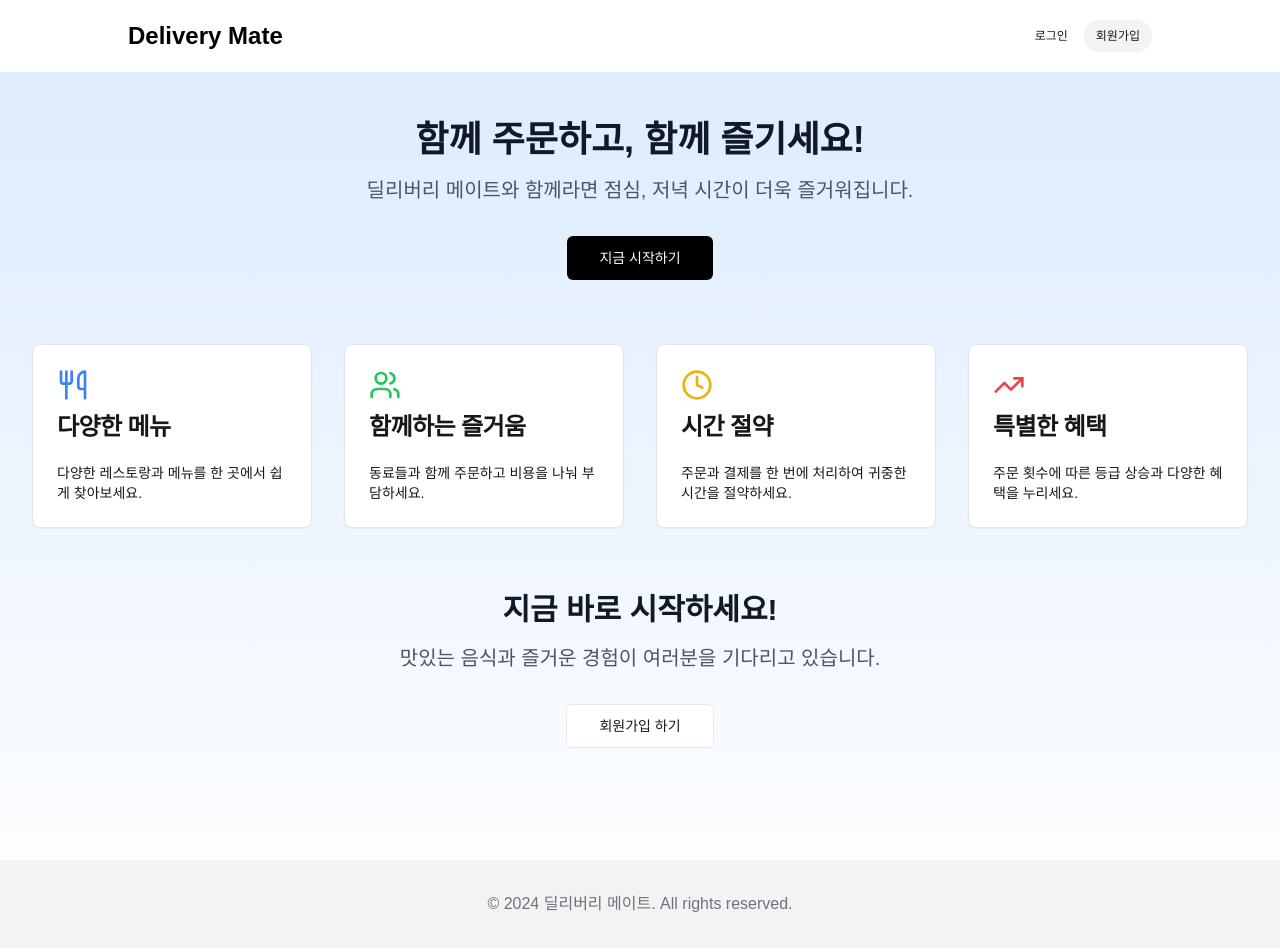
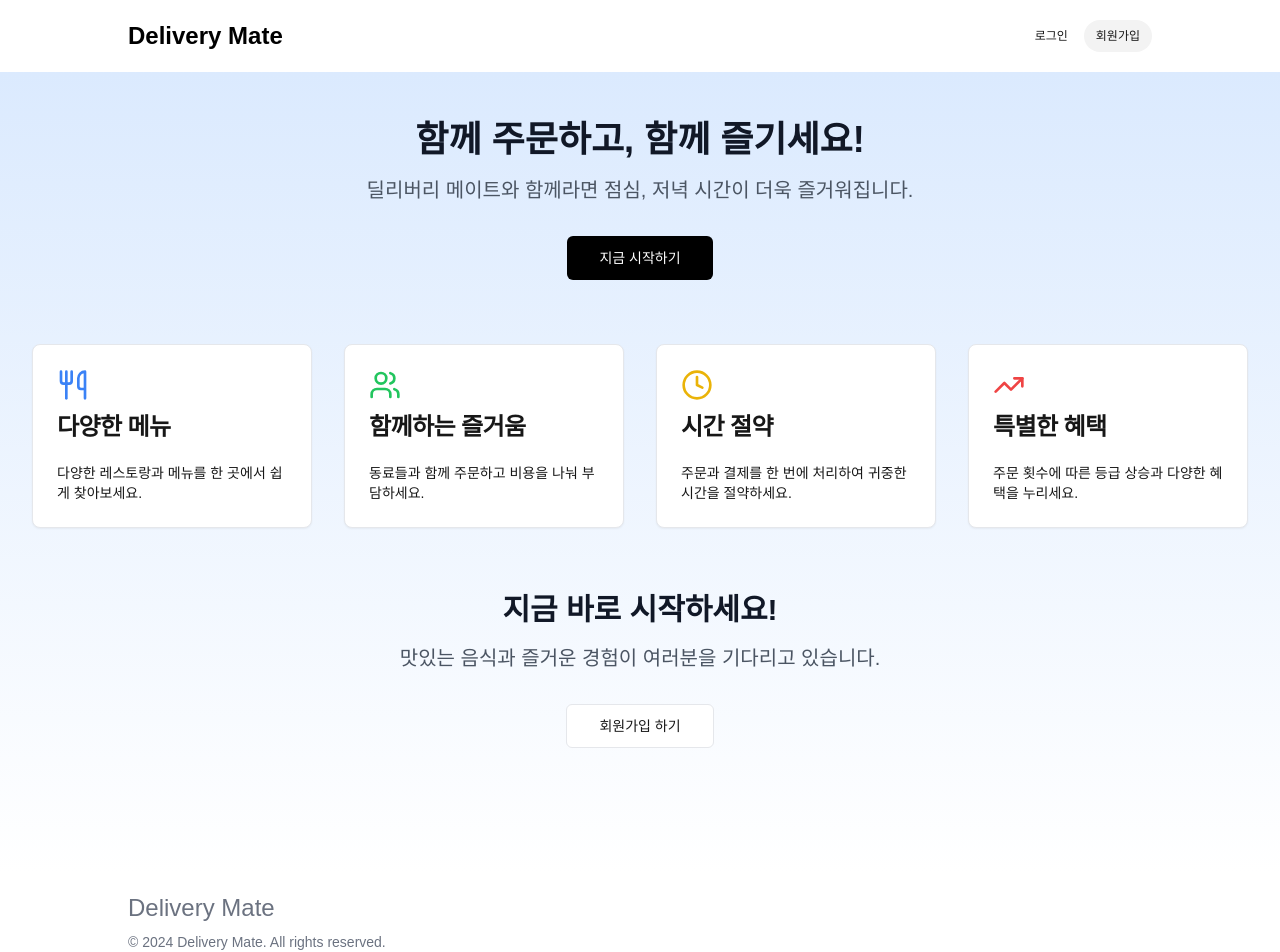
Before and after one commit to ECStudy/delivery-mate, a Next.js app: page / in a window 1280 px wide. Shown: the top 952 px of the page. Built offline with nearby package versions, Linux system fonts and the light colour scheme.

Commit message:
[ feat ] add footer component

```diff
--- a/src/app/layout.tsx
+++ b/src/app/layout.tsx
@@ -2,6 +2,8 @@ import type { Metadata } from 'next';
 import localFont from 'next/font/local';
 import './globals.css';
 import ErrorBoundary from '@/app/error-boundary';
+import { Header } from '@/components/ui/header';
+import { Footer } from '@/components/ui/footer';
 
 const geistSans = localFont({
   src: './fonts/GeistVF.woff',
@@ -15,11 +17,11 @@ const geistMono = localFont({
 });
 
 export const metadata: Metadata = {
-  title: 'Create Next App',
+  title: 'Delivery Mate',
   description: 'Generated by create next app',
 };
 
-function OurDocument({
+const OurDocument = function OurDocument({
   children,
 }: Readonly<{
   children: React.ReactNode;
@@ -37,16 +39,20 @@ function OurDocument({
       </body>
     </html>
   );
-}
+};
 
-export default function RootLayout({
+const RootLayout = function RootLayout({
   children,
 }: Readonly<{
   children: React.ReactNode;
 }>) {
   return (
     <OurDocument>
+      <Header />
       <ErrorBoundary>{children}</ErrorBoundary>
+      <Footer />
     </OurDocument>
   );
-}
+};
+
+export default RootLayout;
--- a/src/app/list/page.tsx
+++ b/src/app/list/page.tsx
@@ -12,7 +12,6 @@ import {
   CardTitle,
 } from '@/components/ui/card';
 import { useRouter } from 'next/navigation';
-import { Header } from '@/components/ui/header';
 
 const restaurants = [
   {
@@ -81,8 +80,6 @@ export default function MainPage() {
 
   return (
     <div className="min-h-screen bg-gray-100">
-      <Header />
-
       <main className="max-w-7xl mx-auto px-4 sm:px-6 lg:px-8 py-8">
         <div className="flex justify-between items-center mb-6">
           <div className="relative w-full max-w-md">
--- a/src/app/page.tsx
+++ b/src/app/page.tsx
@@ -6,15 +6,12 @@ import {
   CardHeader,
   CardTitle,
 } from '@/components/ui/card';
-import { Header } from '@/components/ui/header';
 import { Utensils, Users, Clock, TrendingUp } from 'lucide-react';
 import Link from 'next/link';
 
 export default function HomePage() {
   return (
     <div className="min-h-screen bg-gradient-to-b from-blue-100 to-white">
-      <Header />
-
       <main className="max-w-7xl mx-auto px-4 sm:px-6 lg:px-8 py-12">
         <section className="text-center mb-16">
           <h2 className="text-4xl font-extrabold text-gray-900 mb-4">
@@ -94,14 +91,6 @@ export default function HomePage() {
           </Link>
         </section>
       </main>
-
-      <footer className="bg-gray-100 mt-16">
-        <div className="max-w-7xl mx-auto px-4 sm:px-6 lg:px-8 py-8">
-          <p className="text-center text-gray-500">
-            © 2024 딜리버리 메이트. All rights reserved.
-          </p>
-        </div>
-      </footer>
     </div>
   );
 }
--- /dev/null
+++ b/src/components/ui/footer.tsx
@@ -0,0 +1,15 @@
+export const Footer = function Footer() {
+  const LABELS = {
+    TITLE: 'Delivery Mate',
+    COPYRIGHT: '© 2024 Delivery Mate. All rights reserved.',
+  };
+
+  return (
+    <footer className="bg-white">
+      <div className="flex flex-col items-start gap-2 w-full desktop:max-w-5xl mx-auto px-7 desktop:px-0 py-5">
+        <p className="text-2xl text-gray-500">{LABELS.TITLE}</p>
+        <p className="text-sm text-gray-500">{LABELS.COPYRIGHT}</p>
+      </div>
+    </footer>
+  );
+};
```
